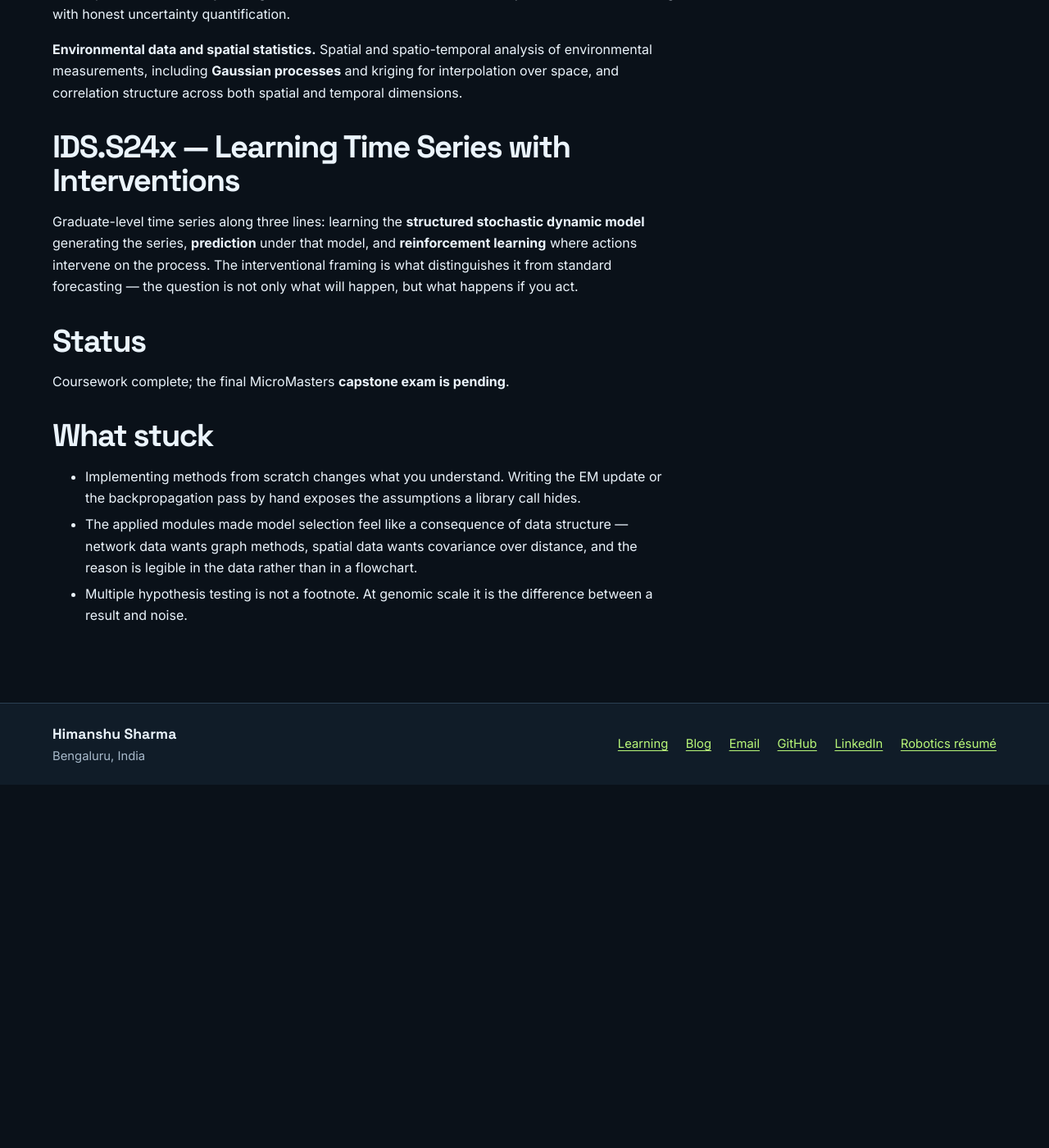
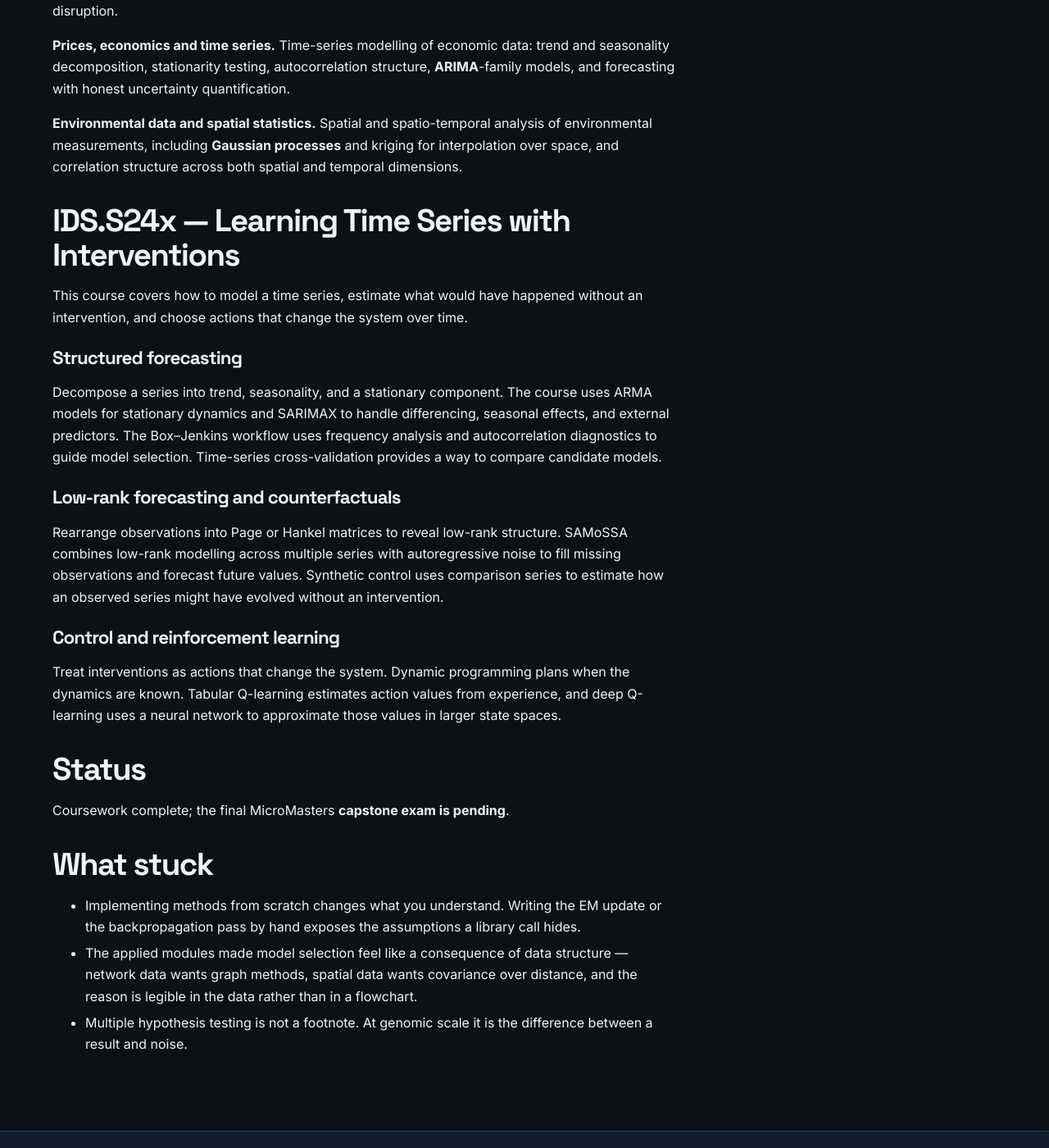
Before and after one commit to Magician6174/magician6174.github.io, a Jekyll site: the page built from docs/_projects/mitx-statistics-data-science.md, in a window 1280 px wide and 1400 px high, scrolled down 2724 px. Shown: the whole window at 82% size. Built offline with Jekyll 4.4.1, drawn with Linux system fonts in a browser that asks for light colours; before the commit the page ends 3681 px from its top, so only the background shows below that; some of the changed text lies outside the part shown.

Commit message:
Expand MITx Learning Time Series with Interventions course coverage

```diff
--- a/docs/_projects/mitx-statistics-data-science.md
+++ b/docs/_projects/mitx-statistics-data-science.md
@@ -98,11 +98,21 @@ over space, and correlation structure across both spatial and temporal dimension
 
 ## IDS.S24x — Learning Time Series with Interventions
 
-Graduate-level time series along three lines: learning the **structured stochastic dynamic
-model** generating the series, **prediction** under that model, and **reinforcement learning**
-where actions intervene on the process. The interventional framing is what distinguishes it
-from standard forecasting — the question is not only what will happen, but what happens if you
-act.
+<span id="learning-time-series-with-interventions"></span>
+
+This course covers how to model a time series, estimate what would have happened without an intervention, and choose actions that change the system over time.
+
+### Structured forecasting
+
+Decompose a series into trend, seasonality, and a stationary component. The course uses ARMA models for stationary dynamics and SARIMAX to handle differencing, seasonal effects, and external predictors. The Box–Jenkins workflow uses frequency analysis and autocorrelation diagnostics to guide model selection. Time-series cross-validation provides a way to compare candidate models.
+
+### Low-rank forecasting and counterfactuals
+
+Rearrange observations into Page or Hankel matrices to reveal low-rank structure. SAMoSSA combines low-rank modelling across multiple series with autoregressive noise to fill missing observations and forecast future values. Synthetic control uses comparison series to estimate how an observed series might have evolved without an intervention.
+
+### Control and reinforcement learning
+
+Treat interventions as actions that change the system. Dynamic programming plans when the dynamics are known. Tabular Q-learning estimates action values from experience, and deep Q-learning uses a neural network to approximate those values in larger state spaces.
 
 ## Status
 
```
Also changed, not shown: docs/_pages/Learnings.md (+1 -1 lines).
